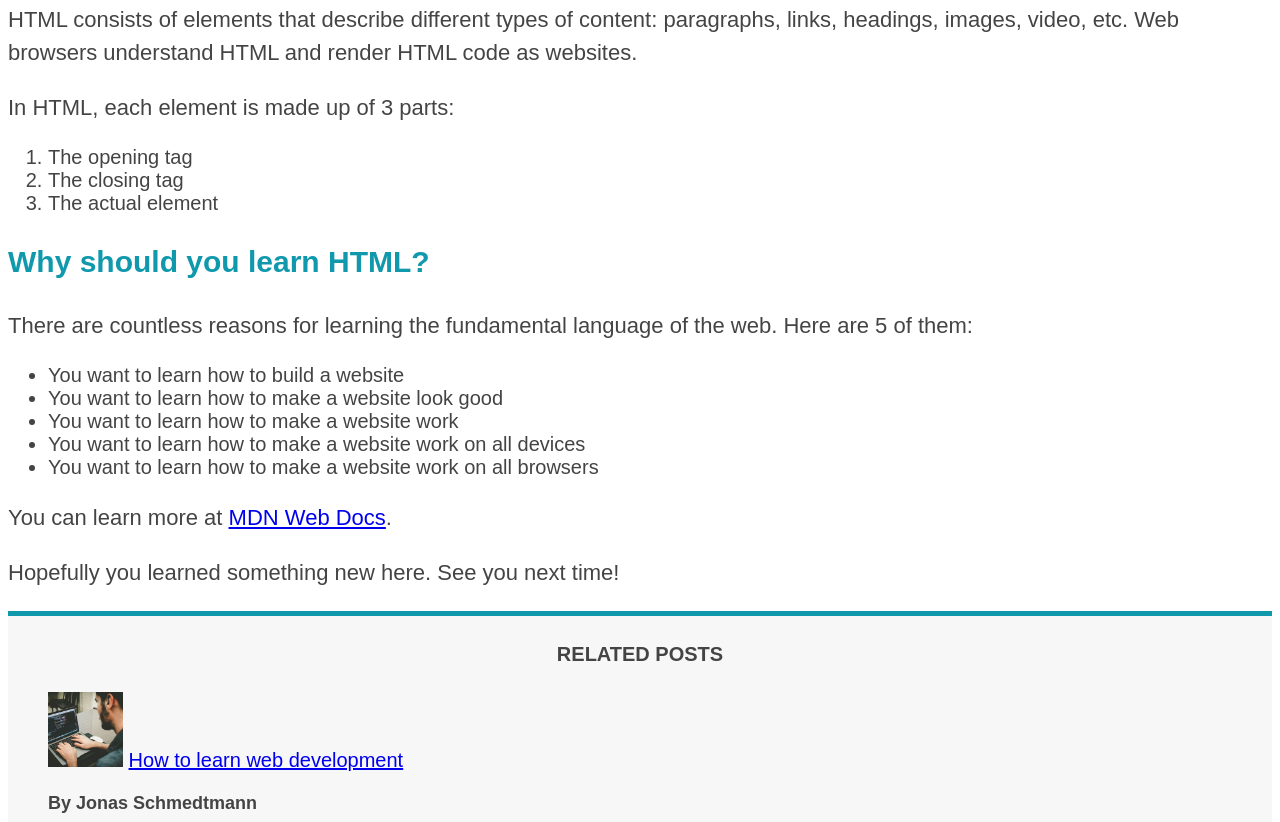
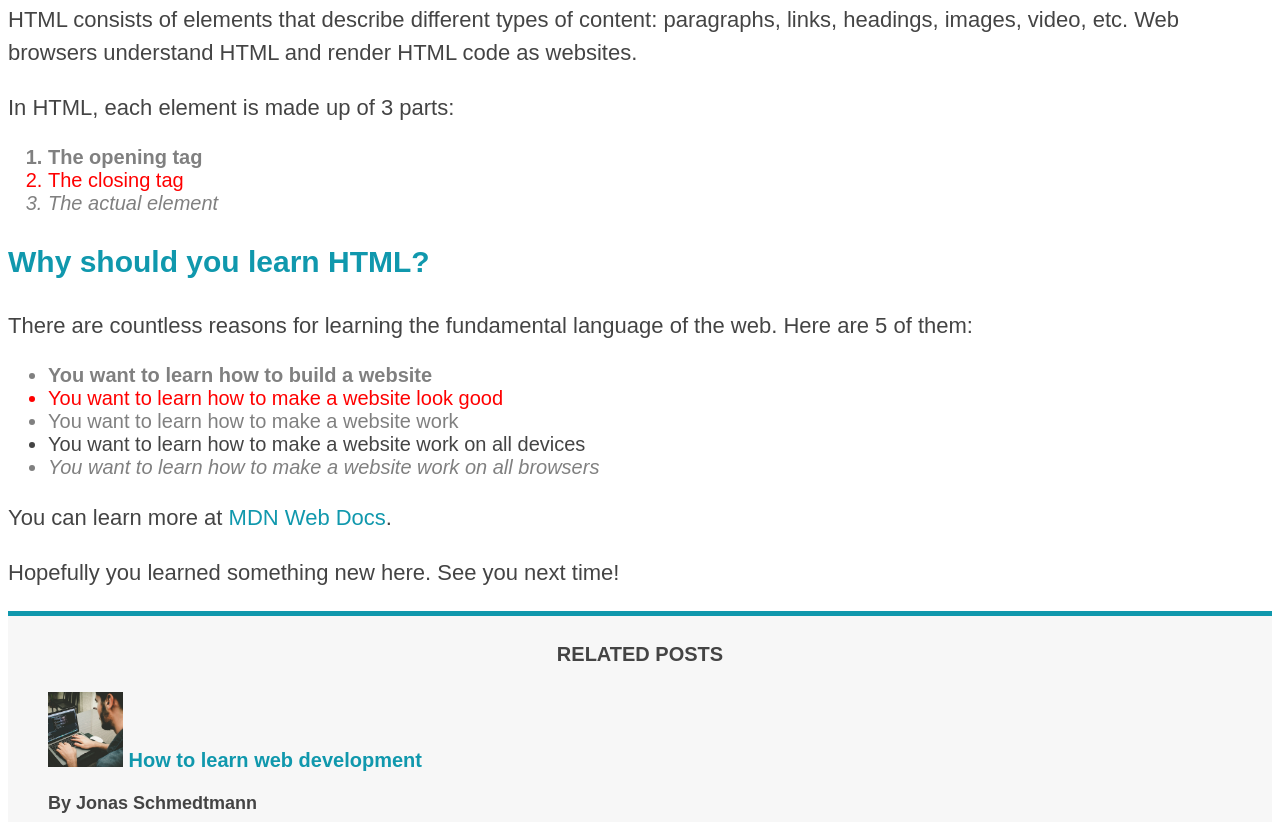
Before and after one commit to mfkfawas/HTML-fundamentals, a plain HTML site: page index.html in a window 1280 px wide. Shown: the part 838-1660 px from the top of the page. Drawn offline with Linux system fonts and the light colour scheme.

Commit message:
styling hyperlinks

```diff
--- a/style.css
+++ b/style.css
@@ -86,3 +86,50 @@ aside {
   border-top: 5px solid #1098ad;
   border-bottom: 5px solid #1098ad;
 }
+
+li:first-child {
+  font-weight: bold;
+}
+
+li:last-child {
+  font-style: italic;
+}
+
+li:nth-child(2) {
+  color: red;
+}
+
+li:nth-child(odd) {
+  color: gray;
+}
+
+/* Misconception: this wont work */
+article p:first-child {
+  color: red;
+}
+
+/* select all anchor elements that have an href attr. */
+a:link {
+  color: #1098ad;
+  text-decoration: none;
+}
+
+/* usually we make the visited and not visited links same color */
+a:visited {
+  /* color: #777; */
+  color: #1098ad;
+}
+
+a:hover {
+  color: orangered;
+  font-weight: bold;
+  text-decoration: underline wavy orangered;
+}
+
+/* state when we click on a link */
+a:active {
+  background-color: black;
+  font-style: italic;
+}
+
+/* IMP - these four states are always defined in this exact order. LVHA  */
```
